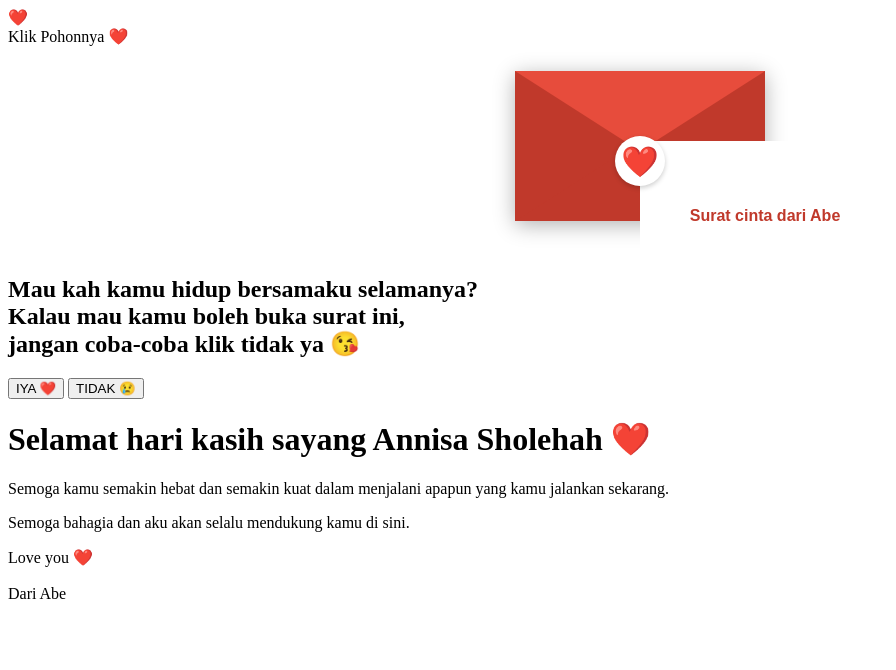
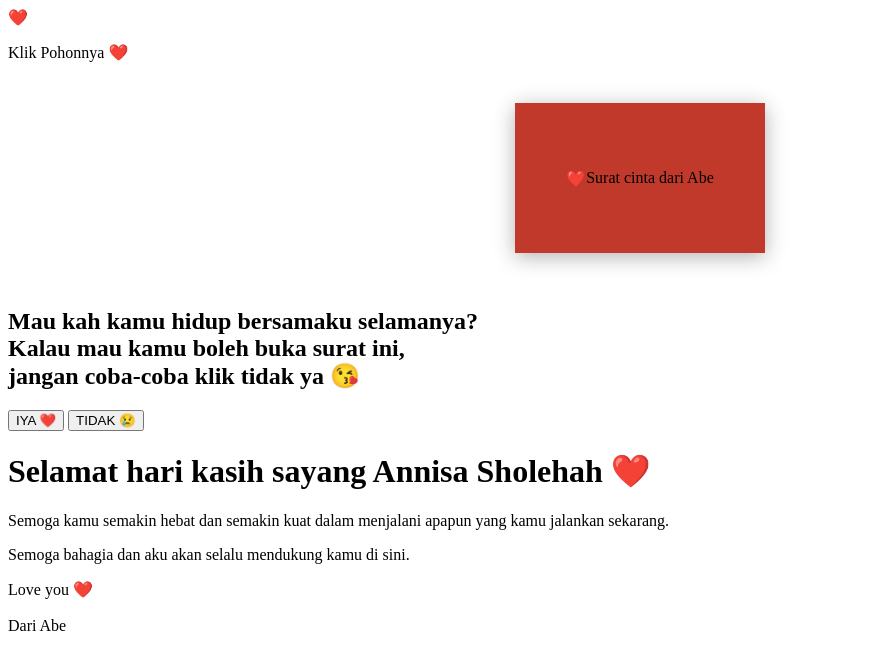
Before and after one commit to Beryliums/abe, a plain HTML site: page index.html in a window 1280 px wide. Shown: the whole page, without its empty margins (0-896 px from the left). Drawn offline with Linux system fonts and the light colour scheme.

Commit message:
Revise index.html for Valentine's Day theme
Updated the HTML structure and content for the love letter page.

```diff
--- a/index.html
+++ b/index.html
@@ -3,38 +3,35 @@
 <head>
     <meta charset="UTF-8">
     <meta name="viewport" content="width=device-width, initial-scale=1.0">
-    <title>Surat Cinta dari Abe</title>
+    <title>Untuk Annisa Sholehah ❤️</title>
     <link href="https://fonts.googleapis.com/css2?family=Dancing+Script:wght@700&family=Pacifico&display=swap" rel="stylesheet">
     <link rel="stylesheet" href="style.css">
 </head>
 <body>
 
-    <div id="main-container">
-
+    <div id="tree-section">
         <div id="tree-container">
             <div id="big-heart">❤️</div>
-    <div class="tree-trunk"></div>
-    <div class="instruction">Klik Pohonnya ❤️</div>
+            <div class="trunk"></div>
+            <p class="click-text">Klik Pohonnya ❤️</p>
+        </div>
     </div>
 
     <div id="question-section" class="hidden">
-    <div class="envelope-wrapper" id="envelope">
-        <div class="envelope">
-            <div class="front">
-                <div class="card">
-                    <p>Surat cinta dari Abe</p>
-                </div>
-            </div>
-            <div class="flap"></div>
-            <div class="heart-seal">❤️</div>
+        <div class="envelope-wrapper">
+            <div class="envelope" id="env-box">
+                <div class="heart-tag">❤️</div>
+                <div class="envelope-label">Surat cinta dari Abe</div>
             </div>
         </div>
 
-    <h2 class="romantic-text">Mau kah kamu hidup bersamaku selamanya?<br>
+        <h2 class="romantic-text">
+            Mau kah kamu hidup bersamaku selamanya?<br>
             Kalau mau kamu boleh buka surat ini,<br>
-    jangan coba-coba klik tidak ya 😘</h2>
+            jangan coba-coba klik tidak ya 😘
+        </h2>
 
-    <div class="button-group">
+        <div class="btn-group">
             <button id="btn-yes" class="btn">IYA ❤️</button>
             <button id="btn-no" class="btn">TIDAK 😢</button>
         </div>
@@ -49,11 +46,8 @@
         </div>
     </div>
 
-    </div>
-
-    <div id="falling-hearts"></div>
+    <div id="falling-hearts-container"></div>
 
     <script src="script.js"></script>
 </body>
-
 </html>
```
Lines whose indentation alone changed are shown as unchanged.
